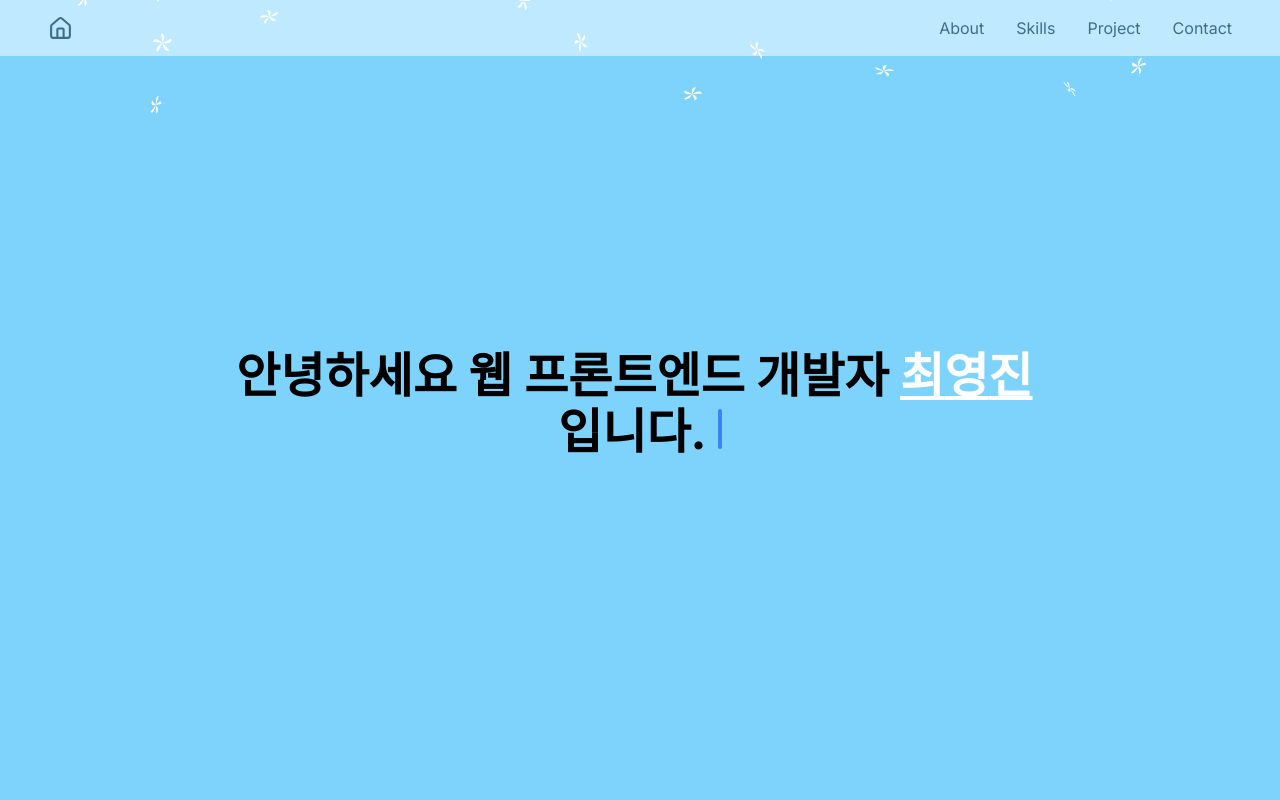
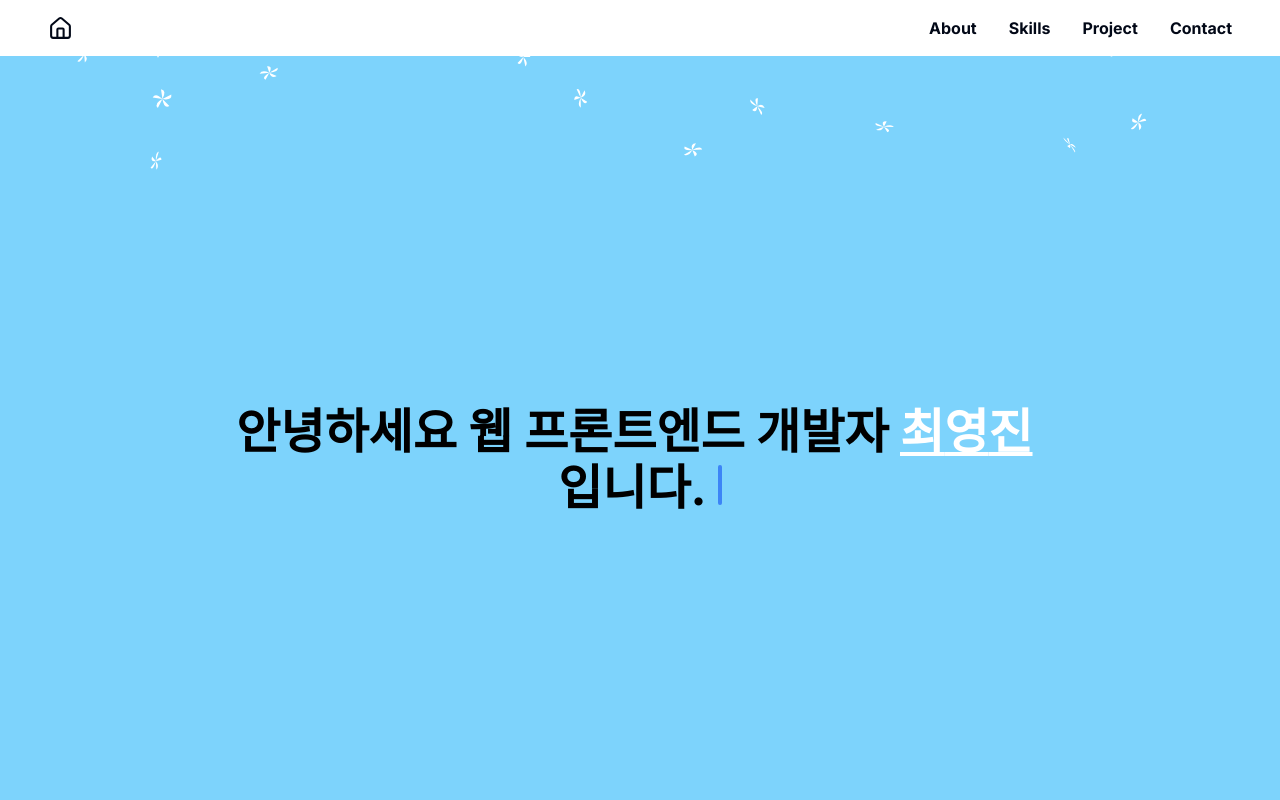
Before and after one commit to cyd5538/portfolio, a Next.js app: page / in a window 1280 px wide. Shown: the top 800 px of the page. Built offline with nearby package versions, Linux system fonts and the light colour scheme.

Commit message:
Design: nav home
nav opacity 삭제 home pt 추가

```diff
--- a/components/Home/Home.tsx
+++ b/components/Home/Home.tsx
@@ -28,7 +28,7 @@ const Main = () => {
   ];
 
   return (
-    <main className='h-screen w-full bg-sky-300'>
+    <main className='h-screen w-full pt-14 bg-sky-300'>
       <Container>
         <HomeBlossom />
         <div className='h-screen w-full flex justify-center items-center'>
--- a/components/Nav.tsx
+++ b/components/Nav.tsx
@@ -4,14 +4,14 @@ import { Home } from 'lucide-react'
 
 const Nav = () => {
   return (
-    <header className='z-40 w-full h-14 bg-white opacity-50 fixed left-0 top-0 justify-center items-center gap-12'>
+    <header className='z-40 w-full h-14 bg-white fixed left-0 top-0 justify-center items-center gap-12'>
       <nav className='container flex justify-between items-center h-14 pl-12 pr-12'>
-        <h1 className='cursor-pointer text-xl hover:text-sky-500 opacity-100'>
+        <h1 className='cursor-pointer font-bold text-xl hover:text-sky-500 opacity-100'>
           <Home size={25}/>
         </h1>
         <ul className='flex gap-4 sm:gap-8'>
           {menu.map(data => (
-            <li className='hover:text-sky-500 cursor-pointer opacity-100' key={data.id}>{data.name}</li>
+            <li className='hover:text-sky-500 cursor-pointer font-bold opacity-100' key={data.id}>{data.name}</li>
           ))}
         </ul>
       </nav>
```
